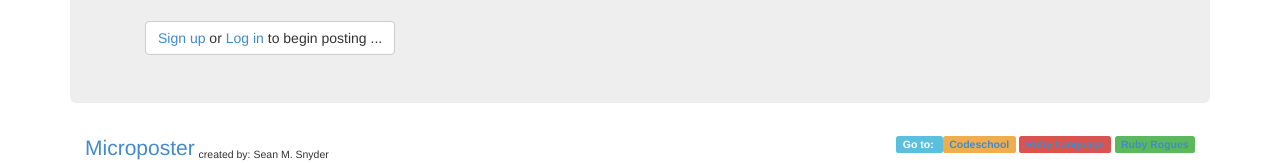
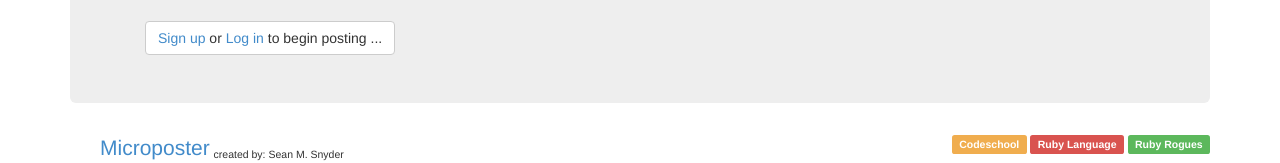
Before and after one commit to Snyder-/Microposts, a Rails app: page / in a window 1280 px wide. Shown: the part 972-1135 px from the top of the page. Run offline with Rails 7, Linux system fonts and the light colour scheme; data comes from the database, SQL or seed files in the repository; style sheets or scripts are compiled from the project's sources; some libraries are stand-ins or nearby versions.

Commit message:
layout changes

```diff
--- a/app/views/layouts/_footer.html.erb
+++ b/app/views/layouts/_footer.html.erb
@@ -1,16 +1,17 @@
-<footer>
+<footer class="container">
 
-      <div class="col-xs-6">
-        <div class="btn-group">
+      <div class="col-xs-6 text-left">
+        <div>
         <%= link_to "Microposter", posts_path, id: "logo", class: "lead" %> <sub> created by: Sean M. Snyder</sub>
         </div>
       </div>
 
       <div class="col-xs-6 text-right">
-          <span class="label label-info"> Go to: </span>
-          <span class="label label-warning"><%= link_to "Codeschool", "http://www.codeschool.com" %></span>
-          <span class="label label-danger"><%= link_to "Ruby Language", "http://www.ruby-lang.org" %></span>
-          <span class="label label-success"><%= link_to "Ruby Rogues", "http://www.rubyrogues.com" %></span>
+          <div>
+          <span class="btn label label-warning"><%= link_to "Codeschool", "http://www.codeschool.com", class: "whiten" %></span>
+          <span class="btn label label-danger"><%= link_to "Ruby Language", "http://www.ruby-lang.org", class: "whiten" %></span>
+          <span class="btn label label-success"><%= link_to "Ruby Rogues", "http://www.rubyrogues.com", class: "whiten" %></span>
+          </div>
       </div>
 
 </footer>
```
